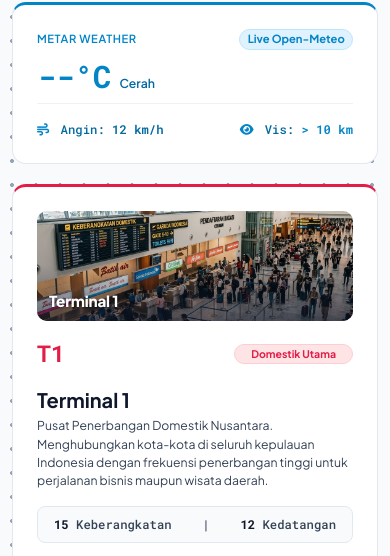
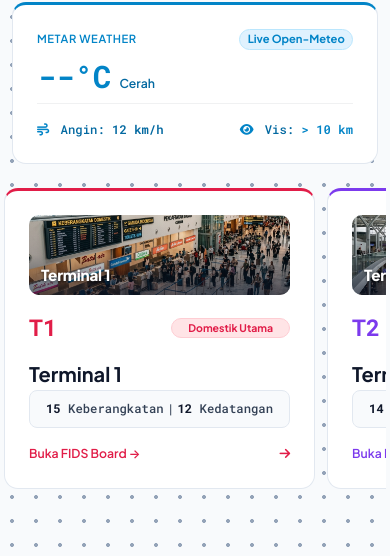
Before and after one commit to ZannBaeRyou/Live-Board-In-Airport-Soekarno-Hatta, a website: page index.html in a window 390 px wide. Shown: the part 691-1247 px from the top of the page. Drawn offline with nearby package versions, Linux system fonts and the light colour scheme; no server answers.

Commit message:
feat: add mobile horizontal snap carousel and compact terminal cards on dashboard

```diff
--- a/assets/css/style.css
+++ b/assets/css/style.css
@@ -274,6 +274,34 @@ h1, h2, h3, h4, h5, h6 {
     .bento-hero, .bento-weather, .bento-terminal-card {
         grid-column: span 12;
     }
+
+    /* Terminal Carousel for Mobile Snap */
+    .terminal-carousel-mobile {
+        display: flex;
+        gap: 12px;
+        overflow-x: auto;
+        scroll-snap-type: x mandatory;
+        -webkit-overflow-scrolling: touch;
+        padding: 4px 2px 14px 2px;
+        grid-column: span 12;
+        margin: 0 -0.5rem;
+        padding-left: 0.5rem;
+        padding-right: 0.5rem;
+    }
+    .terminal-carousel-mobile .bento-terminal-card {
+        flex: 0 0 85%;
+        scroll-snap-align: start;
+        margin-bottom: 0;
+    }
+    .terminal-card-photo {
+        height: 80px;
+    }
+}
+
+@media (min-width: 768px) {
+    .terminal-carousel-mobile {
+        display: contents;
+    }
 }
 
 /* Quick Search Component */
--- a/index.html
+++ b/index.html
@@ -130,6 +130,8 @@
                 </div>
             </div>
 
+            <!-- Terminal Carousel Wrapper for Mobile Snap & Desktop Grid -->
+            <div class="terminal-carousel-mobile">
                 <!-- Bento 3: Terminal 1 Card (4 cols) -->
                 <div class="bento-card bento-terminal-card d-flex flex-column justify-content-between position-relative overflow-hidden" id="t1-bento-card" style="border-top: 3px solid #e11d48;">
                     <!-- Animated Batik Hover Watermark -->
@@ -145,7 +147,7 @@
                             <span class="badge rounded-pill px-3 py-1" style="background: #ffe4e6; color: #e11d48; border: 1px solid #fecdd3;" data-i18n="term_domestic">Domestik Utama</span>
                         </div>
                         <h3 class="fs-5 fw-bold mb-1 text-white">Terminal 1</h3>
-                    <p class="small text-secondary mb-3" style="line-height: 1.5;" data-i18n="term1_desc">
+                        <p class="small text-secondary mb-3 d-none d-md-block" style="line-height: 1.5;" data-i18n="term1_desc">
                             Pusat Penerbangan Domestik Nusantara. Menghubungkan kota-kota di seluruh kepulauan Indonesia dengan frekuensi penerbangan tinggi untuk perjalanan bisnis maupun wisata daerah.
                         </p>
                     </div>
@@ -177,7 +179,7 @@
                             <span class="badge rounded-pill px-3 py-1" style="background: #f5f3ff; color: #7c3aed; border: 1px solid #ddd6fe;" data-i18n="term_lcc">LCC & Regional</span>
                         </div>
                         <h3 class="fs-5 fw-bold mb-1 text-white">Terminal 2</h3>
-                    <p class="small text-secondary mb-3" style="line-height: 1.5;" data-i18n="term2_desc">
+                        <p class="small text-secondary mb-3 d-none d-md-block" style="line-height: 1.5;" data-i18n="term2_desc">
                             Pusat Penerbangan Bertarif Rendah (LCC) & Regional. Dirancang untuk penerbangan hemat dan efisien menuju berbagai rute domestik serta destinasi favorit di kawasan Asia.
                         </p>
                     </div>
@@ -209,7 +211,7 @@
                             <span class="badge rounded-pill px-3 py-1" style="background: #fffbeb; color: #d97706; border: 1px solid #fde68a;" data-i18n="term_intl">Internasional & Flagship</span>
                         </div>
                         <h3 class="fs-5 fw-bold mb-1 text-white">Terminal 3</h3>
-                    <p class="small text-secondary mb-3" style="line-height: 1.5;" data-i18n="term3_desc">
+                        <p class="small text-secondary mb-3 d-none d-md-block" style="line-height: 1.5;" data-i18n="term3_desc">
                             Gerbang Internasional Utama & Flagship Maskapai Full-Service. Terminal modern berstandar dunia yang melayani penerbangan internasional jarak jauh, maskapai aliansi global, dan fasilitas premium terlengkap.
                         </p>
                     </div>
@@ -223,6 +225,7 @@
                             <span data-i18n="view_board">Buka FIDS Board →</span>
                             <i class="fa-solid fa-arrow-right"></i>
                         </a>
+                    </div>
                 </div>
             </div>
         </div>
```
Also changed, not shown: tests/test_mobile_dashboard_carousel.js (added, +29 -0 lines). Lines whose indentation alone changed are shown as unchanged.
